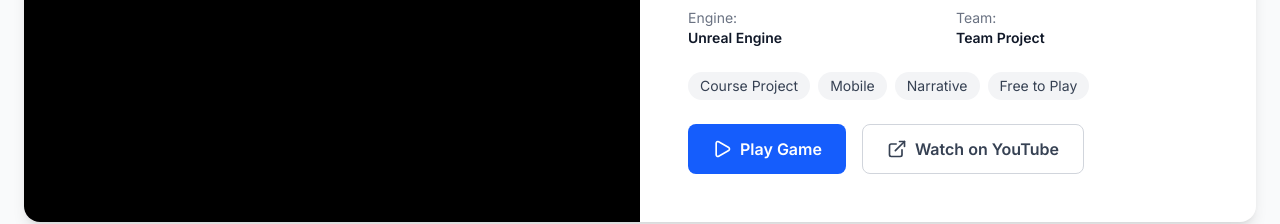
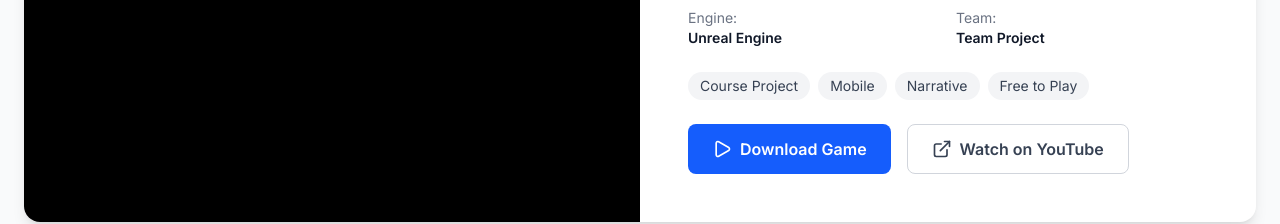
Before and after one commit to AtharvaSawant616/AtharvaWebsite, a Next.js app: page / in a window 1280 px wide. Shown: the part 1580-1804 px from the top of the page. Built offline with nearby package versions, Linux system fonts and the light colour scheme.

Commit message:
Updated links to games

```diff
--- a/src/app/components/GamesSection.tsx
+++ b/src/app/components/GamesSection.tsx
@@ -71,8 +71,8 @@ const GamesSection = () => {
       status: 'Capstone Project',
       videoType: 'youtube',
       videoId: 'xz7FScekakg',
-      playLink: '#',
-      playLinkStatus: 'missing',
+      playLink: 'https://atharvasawant.itch.io/daoist-from-the-mountain',
+      playLinkStatus: 'working',
       tags: ['Capstone', 'Puzzle', 'Unity']
     },
     {
@@ -86,7 +86,7 @@ const GamesSection = () => {
       status: 'Personal Project',
       videoType: 'youtube',
       videoId: 'Gnl7P6q5Rq4',
-      playLink: '#',
+      playLink: 'none',
       playLinkStatus: 'missing',
       tags: ['Solo', 'Blueprints', 'C++', 'UE5']
     }
@@ -118,7 +118,7 @@ const GamesSection = () => {
             className="bg-blue-600 hover:bg-blue-700 text-white px-6 py-3 rounded-lg font-semibold transition-all duration-300 hover:scale-105 flex items-center gap-2"
           >
             <Play className="w-5 h-5" />
-            Play Game
+            Download Game
           </a>
         );
       case 'updating':
```
